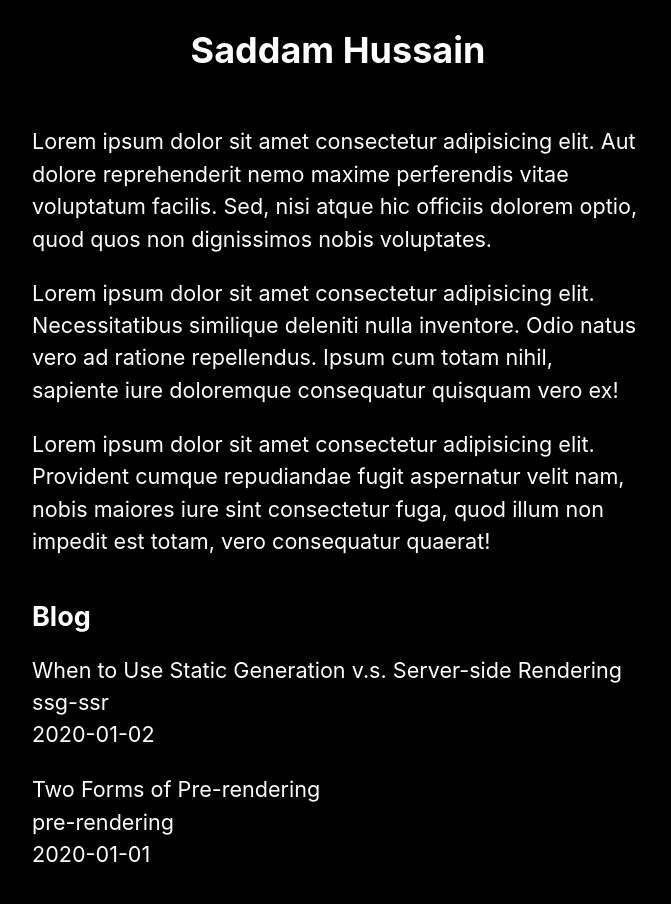
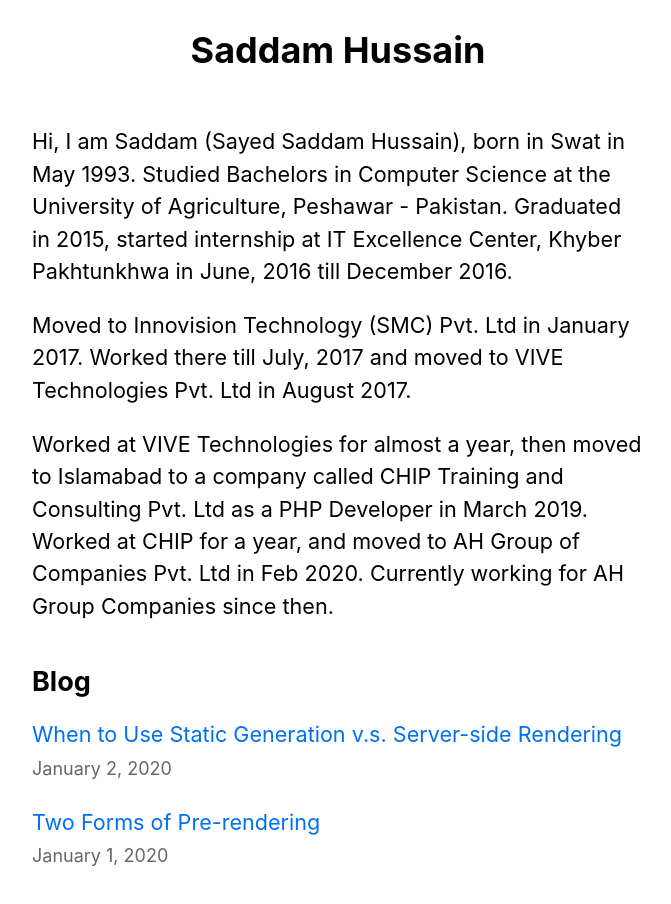
Before and after one commit to sayedsaddam/ahcity-blog, a Next.js app: page / in a window 1280 px wide. Shown: the part 200-1104 px from the top of the page, without its empty margins (302-973 px from the left). Built offline with nearby package versions, Linux system fonts and the light colour scheme.

Commit message:
updated 7 files including json, js, css and other stuff. deployed the app on vercel.

```diff
--- /dev/null
+++ b/components/date.js
@@ -0,0 +1,6 @@
+import { format, parseISO } from "date-fns";
+
+export default function Date({ dateString }){
+   const date = parseISO(dateString)
+   return <time dateTime={dateString}>{format(date, 'LLLL d, yyyy')}</time>
+}
--- a/package.json
+++ b/package.json
@@ -9,6 +9,7 @@
     "lint": "next lint"
   },
   "dependencies": {
+    "date-fns": "^2.29.3",
     "gray-matter": "^4.0.3",
     "next": "12.3.1",
     "react": "18.2.0",
--- a/pages/api/hello.js
+++ b/pages/api/hello.js
@@ -1,5 +1,5 @@
 // Next.js API route support: https://nextjs.org/docs/api-routes/introduction
 
 export default function handler(req, res) {
-  res.status(200).json({ name: 'John Doe' })
+  res.status(200).json({ text: 'Hello' })
 }
--- a/pages/index.js
+++ b/pages/index.js
@@ -1,4 +1,6 @@
 import Head from "next/head"
+import Link from "next/link"
+import Date from '../components/date'
 import Layout, { siteTitle } from "../components/layout"
 import { getSortedPostsData } from "../lib/posts"
 import utilStyles from '../styles/utils.module.css'
@@ -19,20 +21,24 @@ export default function Home({ allPostsData }){
         <title>{siteTitle}</title>
       </Head>
       <section className={utilStyles.headingMd}>
-        <p>Lorem ipsum dolor sit amet consectetur adipisicing elit. Aut dolore reprehenderit nemo maxime perferendis vitae voluptatum facilis. Sed, nisi atque hic officiis dolorem optio, quod quos non dignissimos nobis voluptates.</p>
-        <p>Lorem ipsum dolor sit amet consectetur adipisicing elit. Necessitatibus similique deleniti nulla inventore. Odio natus vero ad ratione repellendus. Ipsum cum totam nihil, sapiente iure doloremque consequatur quisquam vero ex!</p>
-        <p>Lorem ipsum dolor sit amet consectetur adipisicing elit. Provident cumque repudiandae fugit aspernatur velit nam, nobis maiores iure sint consectetur fuga, quod illum non impedit est totam, vero consequatur quaerat!</p>
+        <p>Hi, I am Saddam (Sayed Saddam Hussain), born in Swat in May 1993. Studied Bachelors in Computer Science at the University of Agriculture, Peshawar - Pakistan. Graduated in 2015, started internship at IT Excellence Center, Khyber Pakhtunkhwa in June, 2016 till December 2016.</p>
+
+        <p>Moved to Innovision Technology (SMC) Pvt. Ltd in January 2017. Worked there till July, 2017 and moved to VIVE Technologies Pvt. Ltd in August 2017.</p>
+
+        <p>Worked at VIVE Technologies for almost a year, then moved to Islamabad to a company called CHIP Training and Consulting Pvt. Ltd as a PHP Developer in March 2019. Worked at CHIP for a year, and moved to AH Group of Companies Pvt. Ltd in Feb 2020. Currently working for AH Group Companies since then.</p>
       </section>
       <section className={`${utilStyles.headingMd} ${utilStyles.padding1px}`}>
         <h2 className={utilStyles.headingLg}>Blog</h2>
         <ul className={utilStyles.list}>
           {allPostsData.map(({ id, date, title }) => (
             <li className={utilStyles.listItem} key={id}>
-              {title}
+              <Link href={`/posts/${id}`} passHref>
+                {title}
+              </Link>
               <br />
-              {id}
-              <br />
-              {date}
+              <small className={utilStyles.lightText}>
+                <Date dateString={date} />
+              </small>
             </li>
           ))}
         </ul>
--- a/styles/globals.css
+++ b/styles/globals.css
@@ -6,8 +6,6 @@ body {
     Cantarell, Fira Sans, Droid Sans, Helvetica Neue, sans-serif;
   line-height: 1.6;
   font-size: 18px;
-  background: black;
-  color: white;
 }
 
 * {
```
Also changed, not shown: pages/posts/[id].js (+9 -3 lines), 1 other file (tests, documents, lock files or other folders).
